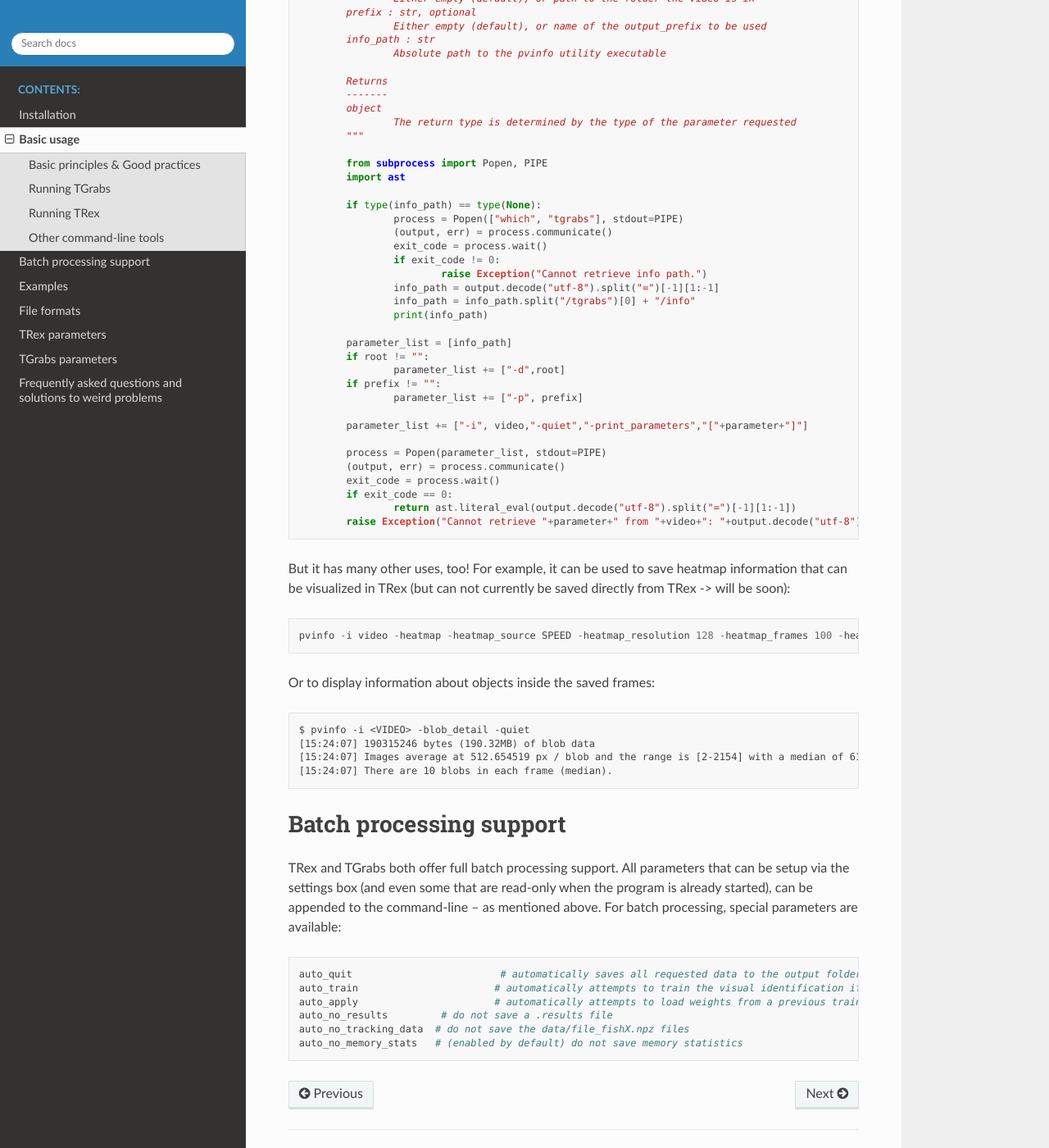
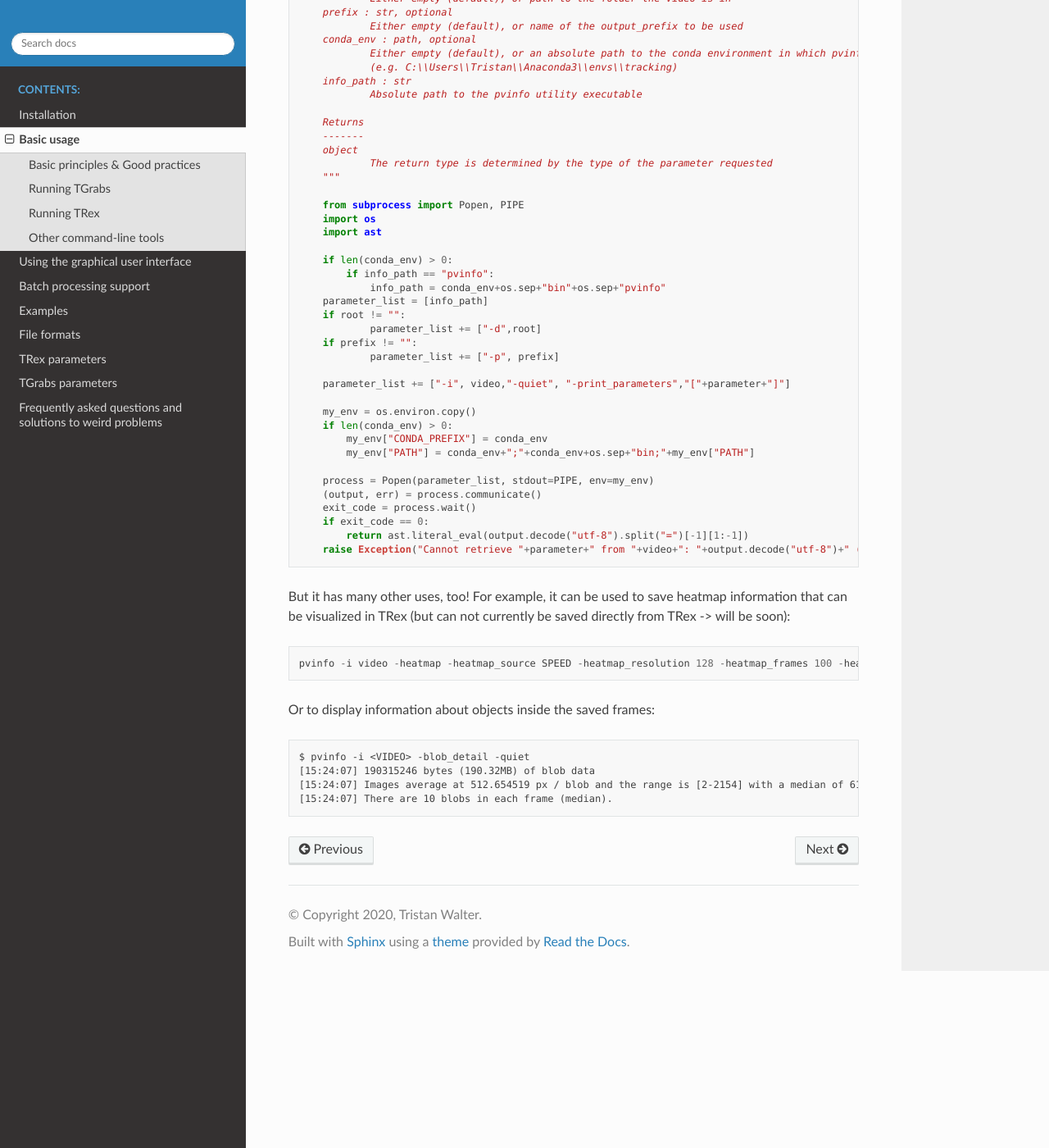
Before and after one commit to mooch443/trex, a Sphinx documentation site: the page built from docs/run.rst, in a window 1280 px wide and 1400 px high, scrolled down 3438 px. Shown: the whole window at 82% size. Built offline with Sphinx 7.4.7 and the Read the Docs theme 2.0.0, drawn with Linux system fonts in a browser that asks for light colours; some of the changed text lies outside the part shown.

Commit message:
* return 0 for pvinfo * quiet setting for conda prefixes * updated documentation * fixing one possible crash

```diff
--- a/docs/contents.rst
+++ b/docs/contents.rst
@@ -40,6 +40,8 @@ Whereas other use-cases are:
 
    install
    run
+   gui
+   batch
    examples
    formats
    parameters_trex
--- a/docs/parameters_trex.rst
+++ b/docs/parameters_trex.rst
@@ -1797,7 +1797,7 @@ TRex parameters
 
 .. function:: track_max_speed(float)
 
-	**default value:** 50
+	**default value:** 10
 
 
 	The maximum speed an individual can have (=> the maximum distance an individual can travel within one second) in cm/s. Uses `meta_real_width`.
--- a/docs/run.rst
+++ b/docs/run.rst
@@ -93,58 +93,60 @@ If no settings (apart from ``-i <pv-videopath>``) are provided, it displays some
 
 It can be useful for retrieving values of tracking parameters from external scripts, like in python (also things like ``video_size``)::
 
-	def get_parameter(video, parameter, root = "", prefix = "", info_path = "/path/to/pvinfo"):
-		"""Uses the pvinfo utility to retrieve information about tracked videos.
-		This information is usually saved in the .pv files / .settings / .results files.
-		The pvinfo utility will emulate a call to TRex + loading existing .results files
-		and settings files in the same order.
+	def get_parameter(video, parameter, root = "", prefix = "", conda_env = "", info_path = "pvinfo"):
+	    """Uses the pvinfo utility to retrieve information about tracked videos.
+	    This information is usually saved in the .pv files / .settings / .results files.
+	    The pvinfo utility will emulate a call to TRex + loading existing .results files
+	    and settings files in the same order.
 
-		Parameters
-		----------
-		video : str
-			Name of the video, or absolute path to the video
-		parameter : str
-			Name of the parameter to retrieve (see https://trex.run/docs/parameters_trex.html)
-		root : str, optional
-			Either empty (default), or path to the folder the video is in
-		prefix : str, optional
-			Either empty (default), or name of the output_prefix to be used
-		info_path : str
-			Absolute path to the pvinfo utility executable
+	    Parameters
+	    ----------
+	    video : str
+	            Name of the video, or absolute path to the video
+	    parameter : str
+	            Name of the parameter to retrieve (see https://trex.run/docs/parameters_trex.html)
+	    root : str, optional
+	            Either empty (default), or path to the folder the video is in
+	    prefix : str, optional
+	            Either empty (default), or name of the output_prefix to be used
+	    conda_env : path, optional
+	            Either empty (default), or an absolute path to the conda environment in which pvinfo is installed
+	            (e.g. C:\\Users\\Tristan\\Anaconda3\\envs\\tracking)
+	    info_path : str
+	            Absolute path to the pvinfo utility executable
 
-		Returns
-		-------
-		object
-			The return type is determined by the type of the parameter requested
-		"""
+	    Returns
+	    -------
+	    object
+	            The return type is determined by the type of the parameter requested
+	    """
 
-		from subprocess import Popen, PIPE
-		import ast
+	    from subprocess import Popen, PIPE
+	    import os
+	    import ast
 
-		if type(info_path) == type(None):
-			process = Popen(["which", "tgrabs"], stdout=PIPE)
-			(output, err) = process.communicate()
-			exit_code = process.wait()
-			if exit_code != 0:
-				raise Exception("Cannot retrieve info path.")
-			info_path = output.decode("utf-8").split("=")[-1][1:-1]
-			info_path = info_path.split("/tgrabs")[0] + "/info"
-			print(info_path)
+	    if len(conda_env) > 0:
+	        if info_path == "pvinfo":
+	            info_path = conda_env+os.sep+"bin"+os.sep+"pvinfo"
+	    parameter_list = [info_path]
+	    if root != "":
+	            parameter_list += ["-d",root]
+	    if prefix != "":
+	            parameter_list += ["-p", prefix]
 
-		parameter_list = [info_path]
-		if root != "":
-			parameter_list += ["-d",root]
-		if prefix != "":
-			parameter_list += ["-p", prefix]
+	    parameter_list += ["-i", video,"-quiet", "-print_parameters","["+parameter+"]"]
 
-		parameter_list += ["-i", video,"-quiet","-print_parameters","["+parameter+"]"]
+	    my_env = os.environ.copy()
+	    if len(conda_env) > 0:
+	        my_env["CONDA_PREFIX"] = conda_env
+	        my_env["PATH"] = conda_env+";"+conda_env+os.sep+"bin;"+my_env["PATH"]
 
-		process = Popen(parameter_list, stdout=PIPE)
-		(output, err) = process.communicate()
-		exit_code = process.wait()
-		if exit_code == 0:
-			return ast.literal_eval(output.decode("utf-8").split("=")[-1][1:-1])
-		raise Exception("Cannot retrieve "+parameter+" from "+video+": "+output.decode("utf-8")+" ("+str(exit_code)+") "+" ".join(parameter_list))
+	    process = Popen(parameter_list, stdout=PIPE, env=my_env)
+	    (output, err) = process.communicate()
+	    exit_code = process.wait()
+	    if exit_code == 0:
+	        return ast.literal_eval(output.decode("utf-8").split("=")[-1][1:-1])
+	    raise Exception("Cannot retrieve "+parameter+" from "+video+": "+output.decode("utf-8")+" ("+str(exit_code)+") "+" ".join(parameter_list))
 
 But it has many other uses, too! For example, it can be used to save heatmap information that can be visualized in |trex| (but can not currently be saved directly from |trex| -> will be soon)::
 
@@ -156,17 +158,3 @@ Or to display information about objects inside the saved frames::
 	[15:24:07] 190315246 bytes (190.32MB) of blob data
 	[15:24:07] Images average at 512.654519 px / blob and the range is [2-2154] with a median of 616.
 	[15:24:07] There are 10 blobs in each frame (median).
-
-
-
-Batch processing support
-========================
-
-|trex| and |grabs| both offer full batch processing support. All parameters that can be setup via the settings box (and even some that are read-only when the program is already started), can be appended to the command-line -- as mentioned above. For batch processing, special parameters are available::
-
-	auto_quit			  # automatically saves all requested data to the output folder and quits the app
-	auto_train			 # automatically attempts to train the visual identification if successfully tracked
-	auto_apply			 # automatically attempts to load weights from a previous training and auto correct the video
-	auto_no_results		# do not save a .results file
-	auto_no_tracking_data  # do not save the data/file_fishX.npz files
-	auto_no_memory_stats   # (enabled by default) do not save memory statistics
```
Also changed, not shown: docs/batch.rst (added, +16 -0 lines), docs/gui.rst (added, +38 -0 lines), images/trex_display_options.png (added), images/trex_screenshot_web.png (added), 4 other files.
